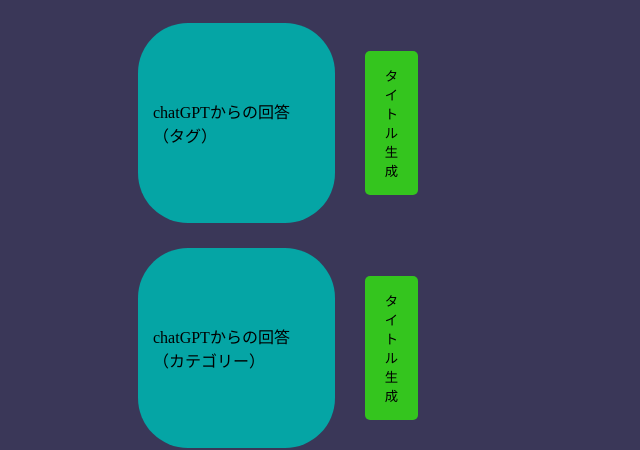
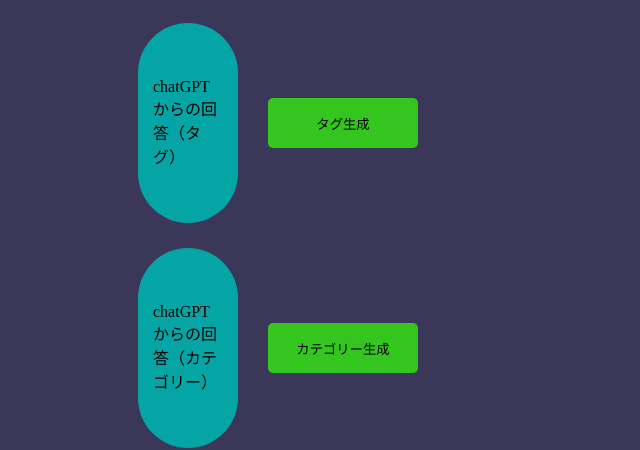
Before and after one commit to hatimitu0064/DrawMate, a React (Vite) app: page / in a window 1280 px wide. Shown: the part 502-952 px from the top of the page, without its empty margins (362-1002 px from the left). Built offline with nearby package versions, Linux system fonts and the light colour scheme.

Commit message:
ボタンのテキストを修正

```diff
--- a/src/components/CreateCategory/CreateCategory.jsx
+++ b/src/components/CreateCategory/CreateCategory.jsx
@@ -8,7 +8,7 @@
           <p>chatGPTからの回答（カテゴリー）</p>
         </div>
         <div className="createTitle-btn-container">
-          <button className="createTitle-btn">タイトル生成</button>
+          <button className="createTitle-btn">カテゴリー生成</button>
         </div>
       </div>
     </Layout>
--- a/src/components/CreateTag/CreateTag.jsx
+++ b/src/components/CreateTag/CreateTag.jsx
@@ -8,7 +8,7 @@
           <p>chatGPTからの回答（タグ）</p>
         </div>
         <div className="createTitle-btn-container">
-          <button className="createTitle-btn">タイトル生成</button>
+          <button className="createTitle-btn">タグ生成</button>
         </div>
       </div>
     </Layout>
--- a/src/components/Layout/Layout.scss
+++ b/src/components/Layout/Layout.scss
@@ -25,6 +25,8 @@
 			cursor: pointer;
 			margin-left: 30px;
 			border: none;
+			width: 150px;
+			height: 50px;
 
 			&:hover {
 				background-color: rgba(52, 197, 30, 0.788);
```
